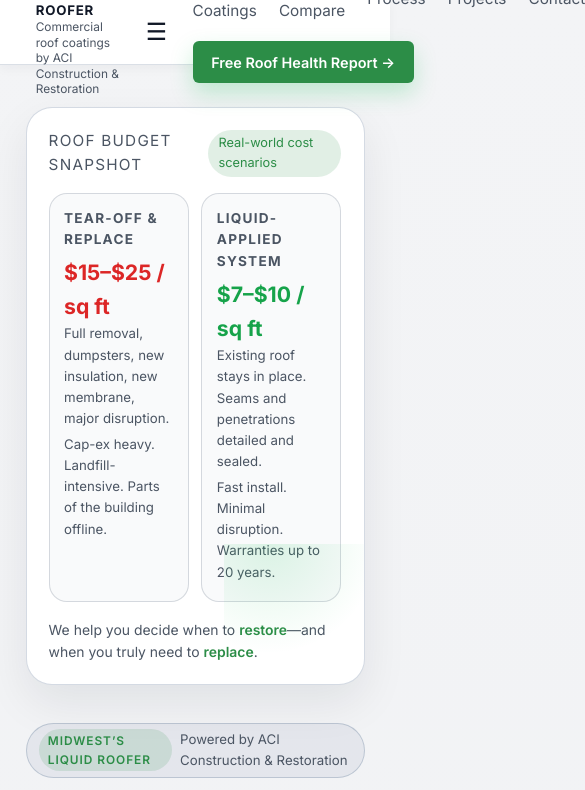
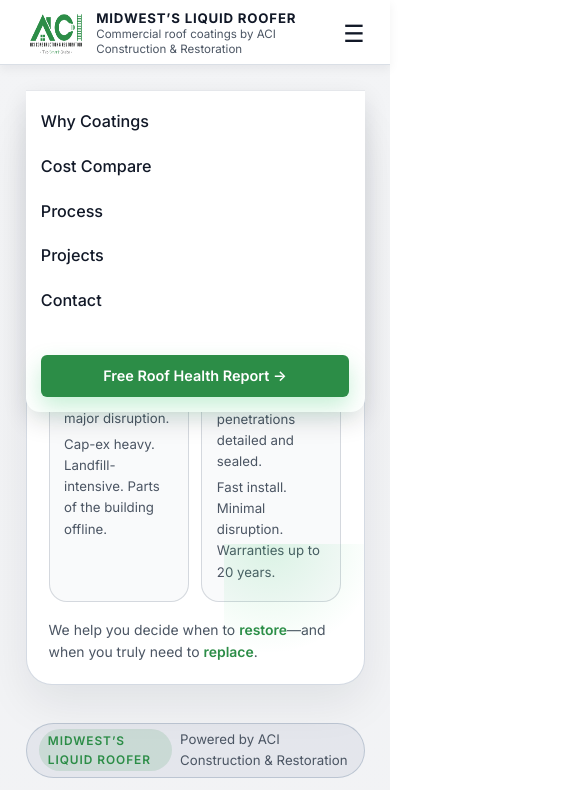
Before and after one commit to StaufferM/coatings, a plain HTML site: page index.html in a window 390 px wide. Both pictures are taken after a click on the button "Toggle navigation". Shown: the top 790 px of the page, 585 px wide, since content can reach past the window. Drawn offline with Linux system fonts and the light colour scheme.

Commit message:
Update index.html

```diff
--- a/index.html
+++ b/index.html
@@ -48,7 +48,9 @@
   color: var(--text);
   line-height: 1.6;
   -webkit-font-smoothing: antialiased;
-    }
+  overflow-x: hidden; /* 👈 prevents horizontal scroll on mobile */
+}
+
 
     a {
       color: inherit;
@@ -76,11 +78,13 @@
   position: sticky;
   top: 0;
   z-index: 40;
-      backdrop-filter: blur(14px);
-      background: rgba(255,255,255,0.98);
+  /* solid white, no transparency */
+  background: #ffffff;
   border-bottom: 1px solid rgba(148,163,184,0.35);
-      box-shadow: 0 4px 10px rgba(15,23,42,0.04);
-    }
+  box-shadow: 0 4px 10px rgba(15,23,42,0.06);
+  backdrop-filter: none; /* remove blur/glass effect */
+}
+
 
     .nav {
       height: 64px;
@@ -847,6 +851,7 @@
     order: -1;
   }
 
+  /* make cards & gallery go 2-wide on tablets */
   .cards-grid,
   .gallery {
     grid-template-columns: repeat(2, minmax(0,1fr));
@@ -854,28 +859,79 @@
 }
 
 @media (max-width: 768px) {
+  /* NAVBAR MOBILE LAYOUT */
+
+  .nav {
+    flex-wrap: wrap;
+    align-items: center;
+    padding: 0.6rem 0;
+  }
+
+  .brand-sub {
+    font-size: 0.68rem;
+  }
+
+  .nav-toggle {
+    display: block;
+    margin-left: auto;
+    color: #111827; /* dark icon so it's visible */
+  }
+
+  /* hide menu by default on mobile */
   .nav-main {
     display: none;
-      }
-
-      .nav-toggle {
-        display: block;
-      }
-
-      .nav-menu-open .nav-main {
-        display: flex;
+    width: 100%;
     flex-direction: column;
     align-items: flex-start;
-        gap: 0.9rem;
-        padding: 0.75rem 0 1.1rem;
-      }
-
-      .nav-wrap {
-        background: rgba(255,255,255,0.98);
-      }
-
-      .hero-card {
     margin-top: 0.4rem;
+    padding: 0.75rem 0.9rem 0.9rem;
+    border-top: 1px solid rgba(229,231,235,1);
+    background: #ffffff; /* 👈 solid white panel */
+    border-radius: 0 0 14px 14px;
+    box-shadow: 0 10px 25px rgba(15,23,42,0.12);
+  }
+
+  /* when nav-menu-open is on the header, show the dropdown */
+  .nav-menu-open .nav-main {
+    display: flex;
+  }
+
+  .nav-links {
+    flex-direction: column;
+    gap: 0.4rem;
+    width: 100%;
+  }
+
+  .nav-links a {
+    width: 100%;
+    padding: 0.35rem 0;
+    font-size: 0.95rem;
+    font-weight: 500;
+    color: #111827;        /* darker for readability */
+  }
+
+  .nav-links a::after {
+    display: none;         /* remove tiny underline bar on mobile */
+  }
+
+  .nav-cta {
+    width: 100%;
+    margin-top: 0.6rem;
+  }
+
+  .nav-cta .btn-primary {
+    width: 100%;
+    justify-content: center;
+    text-align: center;
+  }
+
+  /* LAYOUT STACKING */
+
+  .hero-inner,
+  .comparison,
+  .two-col,
+  .contact {
+    grid-template-columns: minmax(0,1fr);
   }
 
   .cards-grid,
@@ -883,6 +939,10 @@
     grid-template-columns: minmax(0,1fr);
   }
 
+  .hero-card {
+    margin-top: 0.4rem;
+  }
+
   .section-header {
     margin-bottom: 1.2rem;
   }
@@ -900,6 +960,8 @@
     flex-direction: column;
   }
 }
+
+
   </style>
 </head>
 <body>
@@ -919,11 +981,12 @@
             <strong>Midwest’s Liquid Roofer</strong>
             <span>Commercial roof coatings by ACI Construction &amp; Restoration</span>
           </div>
-        </div>
-
           <button class="nav-toggle" aria-label="Toggle navigation" onclick="toggleNav()">
           ☰
         </button>
+        </div>
+
+
 
         <div class="nav-main">
           <div class="nav-links">
```
Lines whose indentation alone changed are shown as unchanged.
